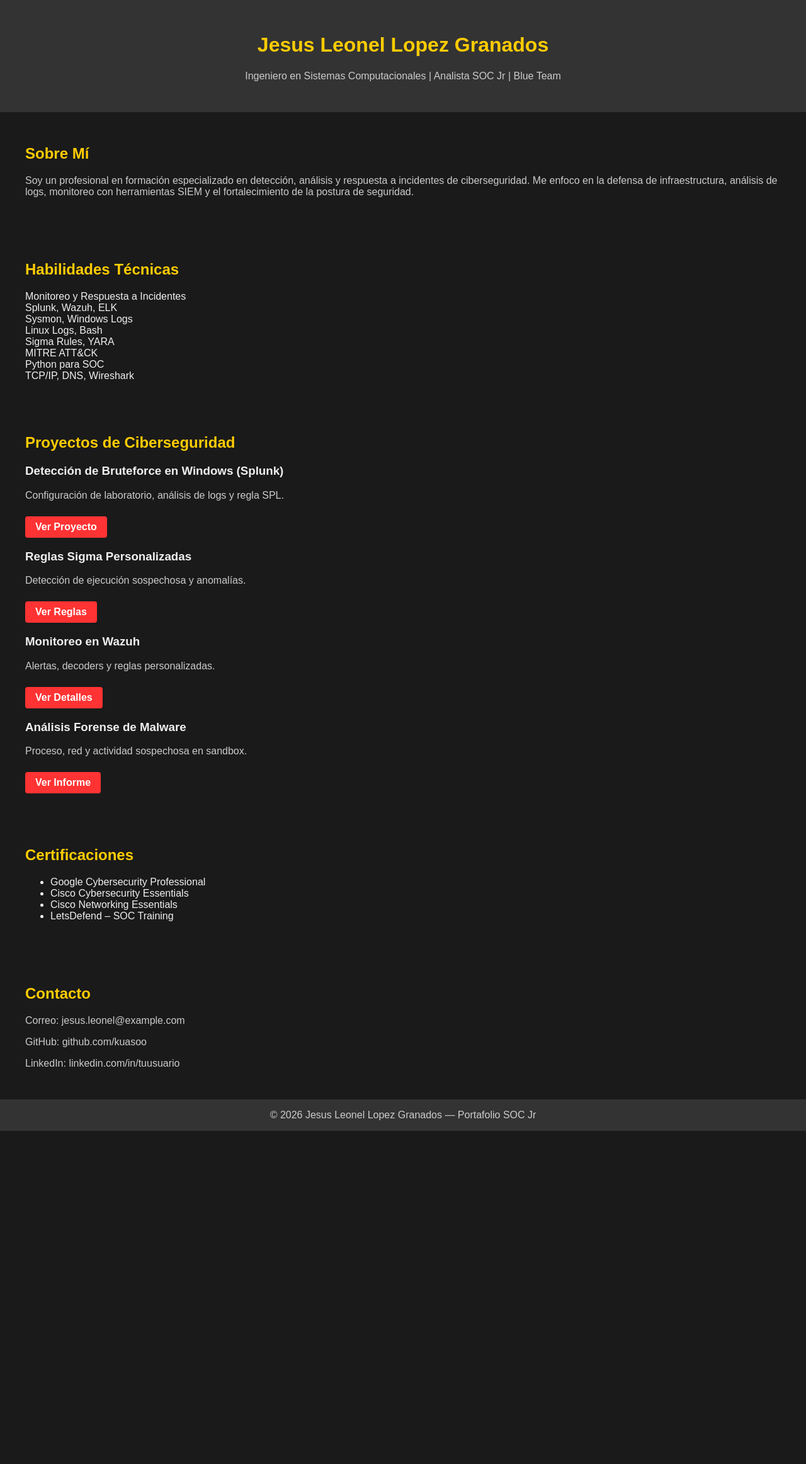
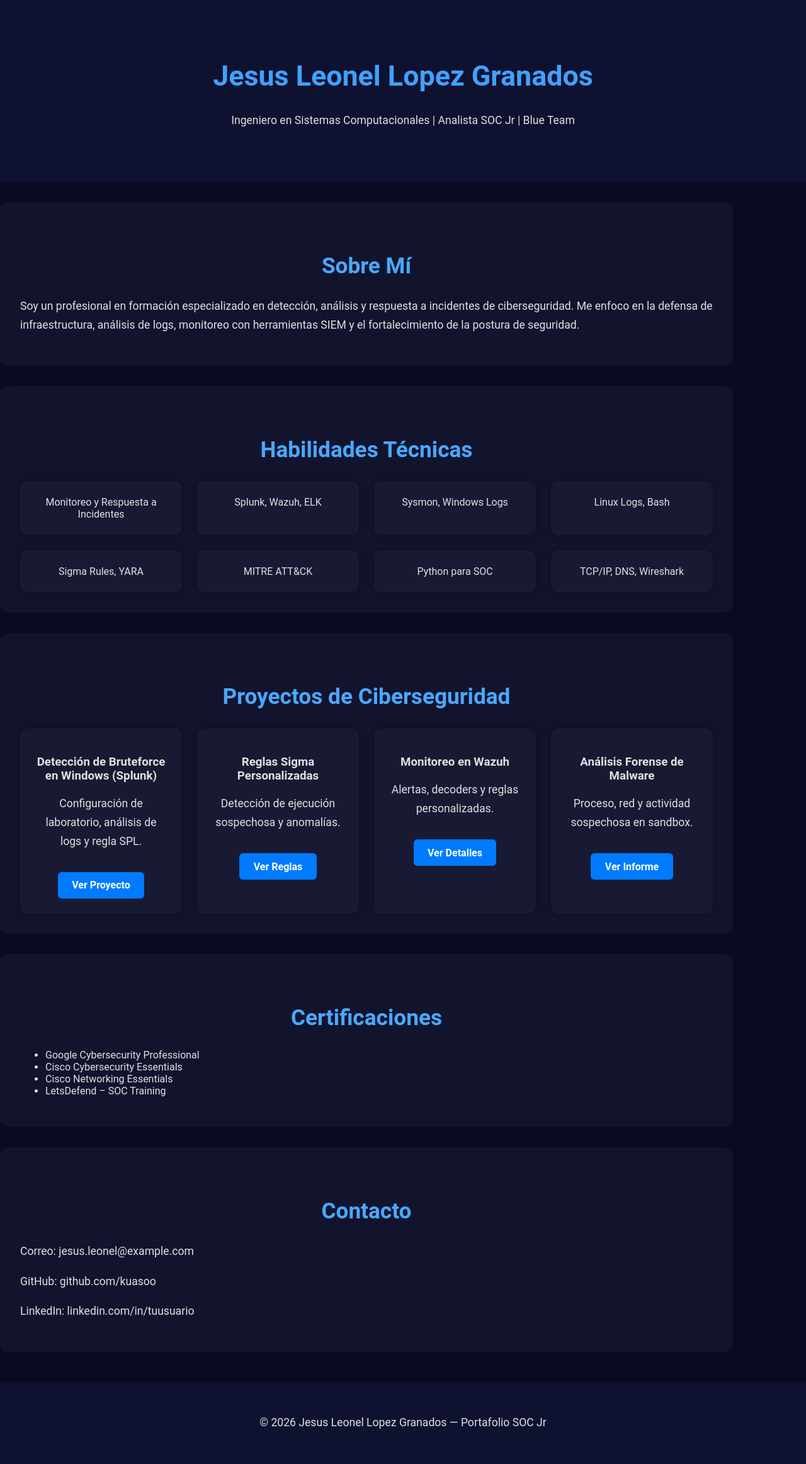
Before and after one commit to kuasoo/portafol, a PHP site: page / in a window 1280 px wide. Shown: the whole page at 63% size. Before the commit the page ends 1796 px from the top, so only its background shows below. Run offline with PHP 8.4, Linux system fonts and the light colour scheme.

Commit message:
Refactor CSS styles for improved layout and design
Updated styles for body, header, and various components.

```diff
--- a/css/styles.css
+++ b/css/styles.css
@@ -1,229 +1,84 @@
-/* Estilo general */
 body {
-    font-family: Arial, sans-serif;
-    background-color: #1a1a1a; /* Fondo oscuro */
-    color: #f0f0f0; /* Texto claro */
     margin: 0;
-    padding: 0;
+    font-family: "Roboto", sans-serif;
+    background: #0a0a23;
+    color: #e0e0e0;
 }
 
+/* HEADER */
 header {
     text-align: center;
-    padding: 2rem;
-    background-color: #333; /* Fondo del encabezado oscuro */
-}
-
-.header-content {
-    max-width: 1200px;
-    margin: 0 auto;
-}
-
-.profile-pic {
-    border-radius: 50%;
-    width: 150px;
-    height: 150px;
-    object-fit: cover;
+    padding: 4rem 1rem;
+    background: #0f1130;
 }
 
 h1 {
-    color: #ffcc00; /* Color amarillo retro */
+    color: #3ea2ff;
+    font-size: 2.8rem;
+}
+
+h2 {
+    color: #4aa8ff;
+    font-size: 2.2rem;
+    text-align: center;
+    margin-top: 3rem;
 }
 
 p {
-    color: #cccccc; /* Color de texto suave */
+    line-height: 1.7;
+    font-size: 1.1rem;
 }
 
-section {
-    padding: 2rem;
-    margin: 0 auto;
-    max-width: 1200px;
+/* CONTENEDORES */
+.container {
+    width: 90%;
+    max-width: 1100px;
+    margin: auto;
 }
 
-h2 {
-    color: #ffcc00; /* Color amarillo retro */
+.section-box {
+    background: #12142e;
+    padding: 2rem;
+    border-radius: 15px;
+    margin: 2rem 0;
 }
 
-.about-content, .projects-container, .certificates-container {
-    display: flex;
-    flex-wrap: wrap;
-    gap: 1rem;
+/* GRID */
+.grid {
+    display: grid;
+    grid-template-columns: repeat(auto-fit, minmax(250px, 1fr));
+    gap: 1.5rem;
 }
 
-.about-content img, .project img, .certificate img {
-    width: 100%;
-    max-width: 200px;
-    height: auto;
-    border-radius: 8px;
+/* TARJETAS */
+.card {
+    background: #181a33;
+    padding: 1.5rem;
+    border-radius: 12px;
+    text-align: center;
+    box-shadow: 0 0 10px rgba(0,0,0,0.3);
 }
 
-.skills-container {
-    display: flex;
-    flex-wrap: wrap;
-    justify-content: space-between;
-    gap: 1rem;
-}
-
-.skill {
-    background-color: #333;
-    border-radius: 8px;
-    padding: 1rem;
-    width: 100%;
-    max-width: 48%; /* Ajuste para dos cuadros por fila */
-    box-sizing: border-box;
-    text-align: center;
-}
-
-.skill h3 {
-    color: #ffcc00; /* Color amarillo retro */
-    margin-bottom: 0.5rem;
-}
-
-.skill p {
-    color: #cccccc; /* Color de texto suave */
-}
-
+/* BOTÓN */
 .btn {
     display: inline-block;
-    padding: 0.5rem 1rem;
-    margin-top: 0.5rem;
-    color: #ffffff;
-    background-color: #ff3333; /* Color rojo retro */
-    border: none;
-    border-radius: 4px;
+    padding: 0.7rem 1.4rem;
+    background: #007bff;
+    color: #fff;
+    border-radius: 6px;
     text-decoration: none;
     font-weight: bold;
+    margin-top: 1rem;
 }
 
 .btn:hover {
-    background-color: #cc0000; /* Rojo más oscuro al pasar el cursor */
+    background: #0056b3;
 }
 
+/* FOOTER */
 footer {
-    background-color: #333;
     text-align: center;
-    padding: 1rem;
+    padding: 2rem;
+    background: #0f1130;
+    margin-top: 3rem;
 }
-
-footer p {
-    margin: 0;
-}
-
-.social-links a {
-    color: #ffcc00; /* Color amarillo retro */
-    margin: 0 0.5rem;
-    text-decoration: none;
-}
-
-.social-links a:hover {
-    text-decoration: underline;
-}
-
-.form-group {
-    margin-bottom: 1rem;
-}
-
-label {
-    display: block;
-    margin-bottom: 0.5rem;
-}
-
-input, textarea {
-    width: 100%;
-    padding: 0.5rem;
-    border-radius: 4px;
-    border: 1px solid #ccc;
-    background-color: #333;
-    color: #fff;
-}
-
-textarea {
-    resize: vertical;
-}
-/* Sección Certificados */
-.certificates-container {
-    display: flex;
-    flex-wrap: wrap;
-    gap: 1rem;
-}
-
-.certificate {
-    background-color: #333;
-    border-radius: 8px;
-    padding: 1rem;
-    width: 100%;
-    max-width: 300px; /* Ajusta este tamaño según tus necesidades */
-    box-sizing: border-box;
-    text-align: center;
-}
-
-.certificate img {
-    width: 100%;
-    height: auto;
-    border-radius: 8px;
-    margin-bottom: 1rem;
-}
-
-.certificate h3 {
-    color: #ffcc00; /* Color amarillo retro */
-    margin-bottom: 0.5rem;
-}
-
-.certificate p {
-    color: #cccccc; /* Color de texto suave */
-    margin-bottom: 1rem;
-}
-
-.certificate .btn {
-    display: inline-block;
-    padding: 0.5rem 1rem;
-    color: #ffffff;
-    background-color: #ff3333; /* Color rojo retro */
-    border: none;
-    border-radius: 4px;
-    text-decoration: none;
-    font-weight: bold;
-}
-
-.certificate .btn:hover {
-    background-color: #cc0000; /* Rojo más oscuro al pasar el cursor */
-}
-/* Estilo para la sección de información de contacto */
-#contact-info {
-    padding: 2rem;
-    background-color: #f4f4f4;
-    color: #333;
-}
-
-#contact-info h2 {
-    text-align: center;
-    margin-bottom: 1rem;
-}
-
-.contact-info-container {
-    display: flex;
-    flex-direction: column;
-    align-items: center;
-}
-
-.contact-info-item {
-    margin: 1rem 0;
-    text-align: center;
-}
-
-.contact-info-item h3 {
-    font-size: 1.2rem;
-    margin-bottom: 0.5rem;
-}
-
-.contact-info-item p {
-    font-size: 1rem;
-}
-
-.contact-info-item a {
-    color: #3498db;
-    text-decoration: none;
-}
-
-.contact-info-item a:hover {
-    text-decoration: underline;
-}
```
